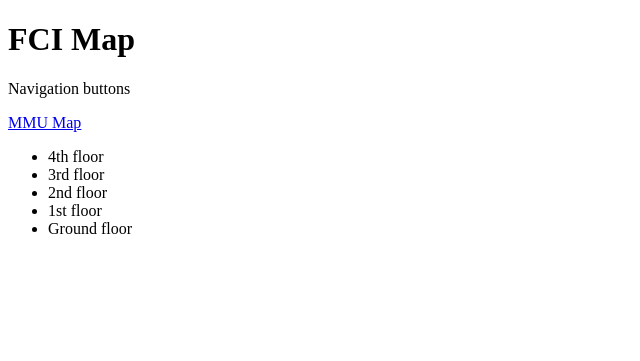
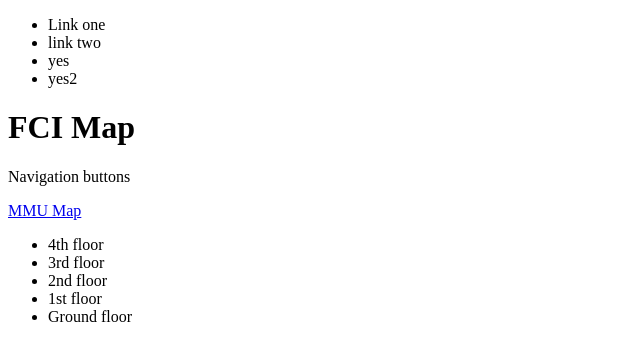
Before and after one commit to nattprog/fcimap, a Flask app: page / in a window 1280 px wide. Shown: the top 361 px of the page, without its empty margins (0-640 px from the left). Run offline with Flask 3, Linux system fonts and the light colour scheme.

Commit message:
relearning html and css, trying to get css to work with inherited templates

```diff
--- a/templates/base.html
+++ b/templates/base.html
@@ -2,7 +2,21 @@
 <html>
 <head>
     <title>{% block title %}FCI Map{% endblock %}</title>
+    {% block head %}{% endblock %}
+    <link rel="stylesheet" href="styles.css">
+<style>
+
+</style>
 </head>
+<div class="navbar">
+    <ul>
+        <li>Link one</li>
+        <li>link two</li>
+        <li>yes</li>
+        <li>yes2</li>
+    </ul>
+</div>
+
 {% block content %}
 {% endblock %}
 </html>
--- /dev/null
+++ b/templates/styles.css
@@ -0,0 +1,5 @@
+
+.navbar {
+    list-style-type: none;
+    background-color: aqua;
+}
--- /dev/null
+++ b/testhtml/styles.css
@@ -0,0 +1,3 @@
+.nar {
+    background-color: aqua;
+}
--- /dev/null
+++ b/testhtml/test.html
@@ -0,0 +1,4 @@
+<head>
+    <link rel="stylesheet" href="styles.css">
+</head>
+<div class="nar">testing text</div>
```
Lines whose indentation alone changed are shown as unchanged.
